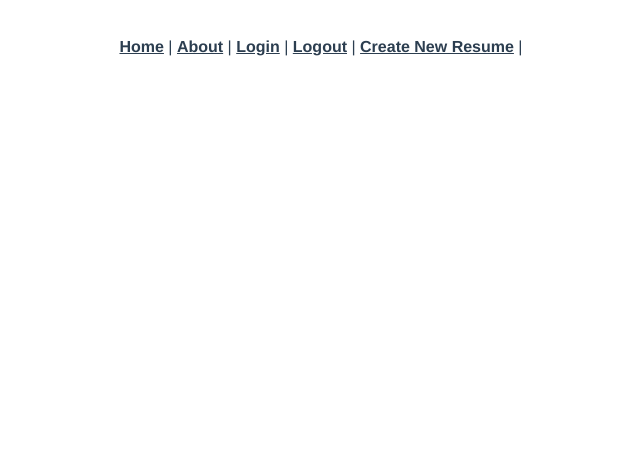
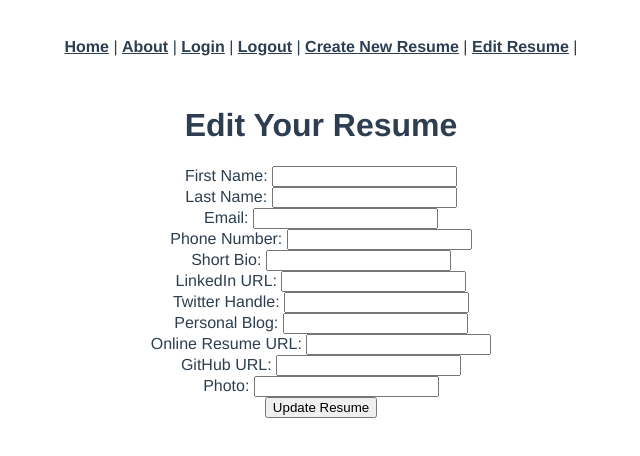
Before and after one commit to brianhasal/personal_resume, a Vue app: page /resumes/edit in a window 1280 px wide. Shown: the top 456 px of the page, without its empty margins (319-959 px from the left). Built offline with nearby package versions, Linux system fonts and the light colour scheme; no server answers.

Commit message:
Added Update Page

```diff
--- a/src/App.vue
+++ b/src/App.vue
@@ -5,6 +5,7 @@
     <router-link to="/login">Login</router-link> |
     <router-link to="/logout">Logout</router-link> |
     <router-link to="/resumes/new">Create New Resume</router-link> |
+    <router-link to="/resumes/:id/edit">Edit Resume</router-link> |
 
   </nav>
   <router-view/>
--- a/src/router/index.js
+++ b/src/router/index.js
@@ -3,6 +3,7 @@ import HomeView from '../views/HomeView.vue'
 import LoginView from "../views/LoginView.vue"
 import LogoutView from "../views/LogoutView.vue"
 import ResumesNew from "../views/ResumesNew.vue"
+import ResumesEdit from "../views/ResumesEdit.vue"
 
 const routes = [
   {
@@ -32,6 +33,11 @@ const routes = [
     path: "/resumes/new",
     name: "resumes-new",
     component: ResumesNew
+  },
+  {
+    path: "/resumes/edit",
+    name: "resumes-edit",
+    component: ResumesEdit
   }
 ]
 
--- /dev/null
+++ b/src/views/ResumesEdit.vue
@@ -0,0 +1,90 @@
+<script>
+  import axios from "axios";
+  export default {
+    data: function () {
+      return {
+        editResumeParams: {},
+        resume: {},
+        errors: [],
+      };
+    },
+    created: function () {
+      axios
+        .get("/resumes/" + this.$route.params.id)
+        .then((response) => {
+          console.log("resume show", response);
+          this.resume = response.data;
+          this.editResumeParams = this.resume;
+        });
+    },
+    methods: {
+      updateResume: function(resume) {
+        axios
+          .patch("/resumes/" + resume.id, this.editResumeParams)
+          .then((response) => {
+            console.log("Resume Updating", response);
+            this.$router.push("/resumes");
+          })
+          .catch((error) => {
+            console.log("resumes update error", error.response);
+            this.errors = error.response.data.errors;
+          });
+      }
+    },
+  };
+</script>
+
+<template>
+  <div class="home">
+    <h1>Edit Your Resume</h1>
+    <div>
+      <div>
+        First Name:
+        <input v-model="editResumeParams.first_name" type="text">
+      </div>
+      <div>
+        Last Name:
+        <input v-model="editResumeParams.last_name" type="text">
+      </div>
+      <div>
+        Email:
+        <input v-model="editResumeParams.email" type="text">
+      </div>
+      <div>
+        Phone Number:
+        <input v-model="editResumeParams.phone_number" type="text">
+      </div>
+      <div>
+        Short Bio:
+        <input v-model="editResumeParams.short_bio" type="text">
+      </div>
+      <div>
+        LinkedIn URL:
+        <input v-model="editResumeParams.LinkedIn_URL" type="text">
+      </div>
+      <div>
+        Twitter Handle:
+        <input v-model="editResumeParams.twitter_handle" type="text">
+      </div>
+      <div>
+        Personal Blog:
+        <input v-model="editResumeParams.personal_blog" type="text">
+      </div>
+      <div>
+        Online Resume URL:
+        <input v-model="editResumeParams.online_resume_url" type="text">
+      </div>
+      <div>
+        GitHub URL:
+        <input v-model="editResumeParams.github_url" type="text">
+      </div>
+      <div>
+        Photo:
+        <input v-model="editResumeParams.photo" type="text">
+      </div>
+      <button v-on:click="updateResume()">Update Resume</button>
+    </div>
+  </div>
+</template>
+
+<style></style>
```
Also changed, not shown: Tomorrow Notes.txt (added).
